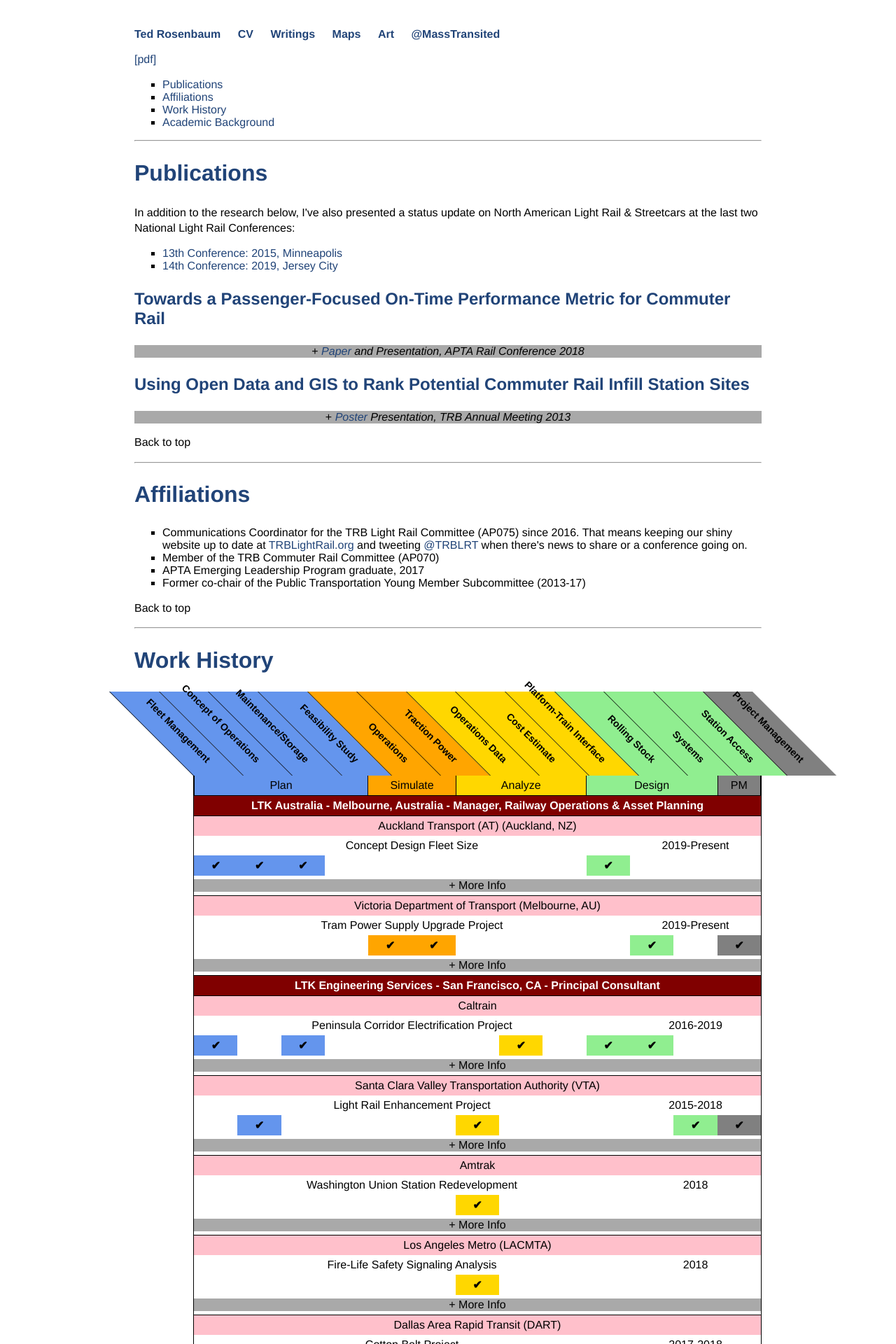
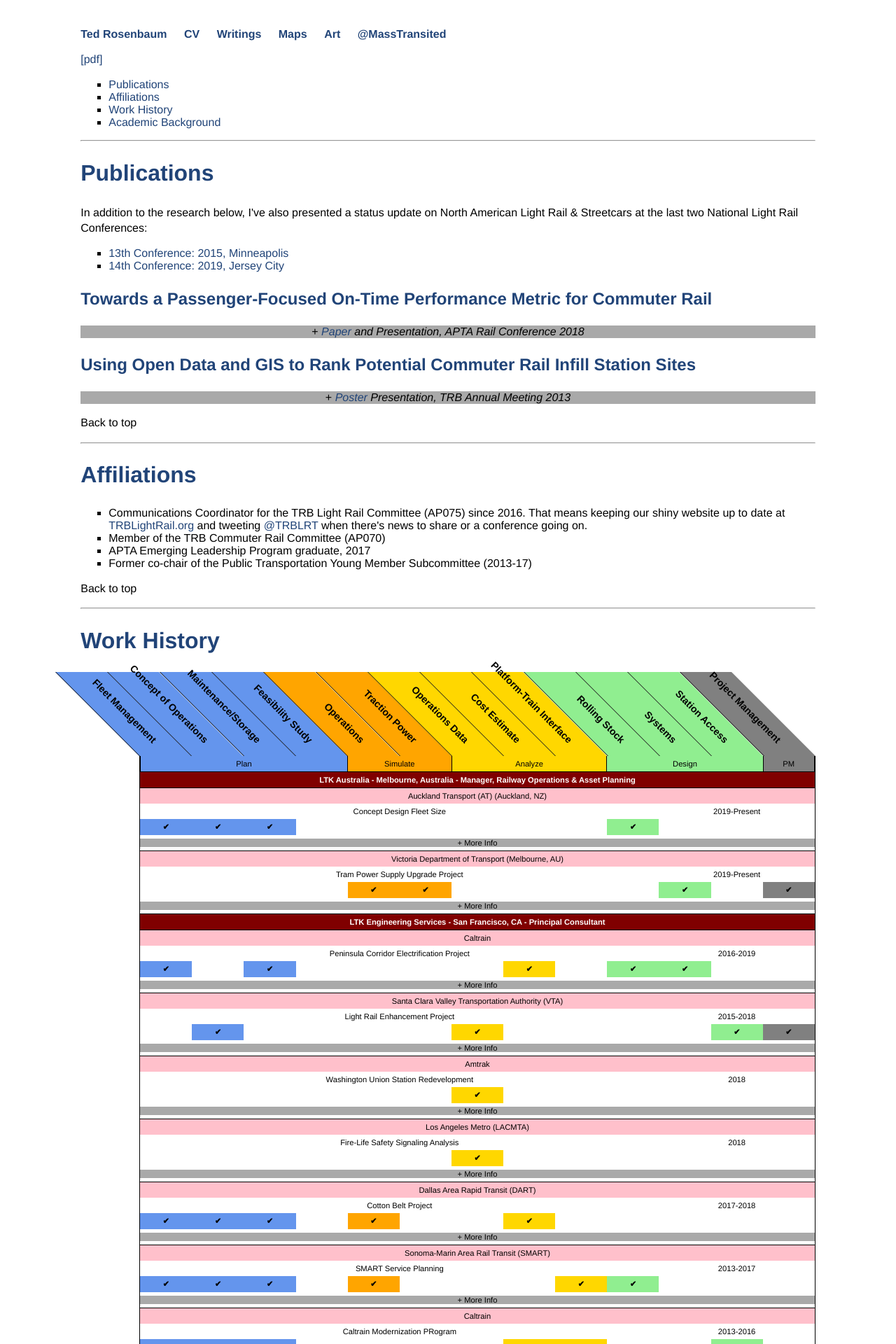
Before and after one commit to transited/transited.github.io, a Jekyll site: the page built from cv2.html, in a window 1280 px wide. Shown: the top 1920 px of the page at 70% size. Built offline with Jekyll 4.4.1, drawn with Linux system fonts in a browser that asks for light colours.

Commit message:
Re-margin, sticky

```diff
--- a/css/main.css
+++ b/css/main.css
@@ -151,7 +151,7 @@
 @media only screen and (min-width:901px) {
   body {
     margin: 40px auto;
-    width: 70%;
+    width: 82%;
   }
   nav ul li, footer ul li {
     display: inline-block;
@@ -163,6 +163,9 @@
 }
 
 .flex-container {
+  position: -webkit-sticky; /* Safari */
+  position: sticky;
+  top: 0;
   display: flex;
   flex-wrap: nowrap;
   padding-left: 84px;
@@ -201,6 +204,7 @@
   margin-left: 84px;
   border-style: hidden solid solid solid;
   border-width: 1px;
+  font-size: .7em;
 }
 
 .grid-container > div {
```
